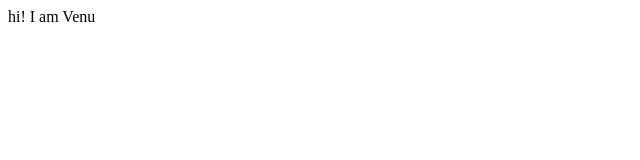
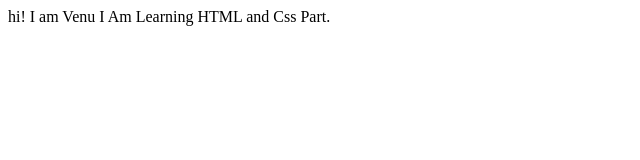
Before and after one commit to VenuMadhavReddy1/student-name-site, a plain HTML site: page index.html in a window 1280 px wide. Shown: the whole page, without its empty margins (0-640 px from the left). Drawn offline with Linux system fonts and the light colour scheme.

Commit message:
Update text

```diff
--- a/index.html
+++ b/index.html
@@ -7,5 +7,7 @@
 </head>
 <body>
     hi! I am Venu
+
+    I Am Learning HTML and Css Part.
 </body>
 </html>
```
